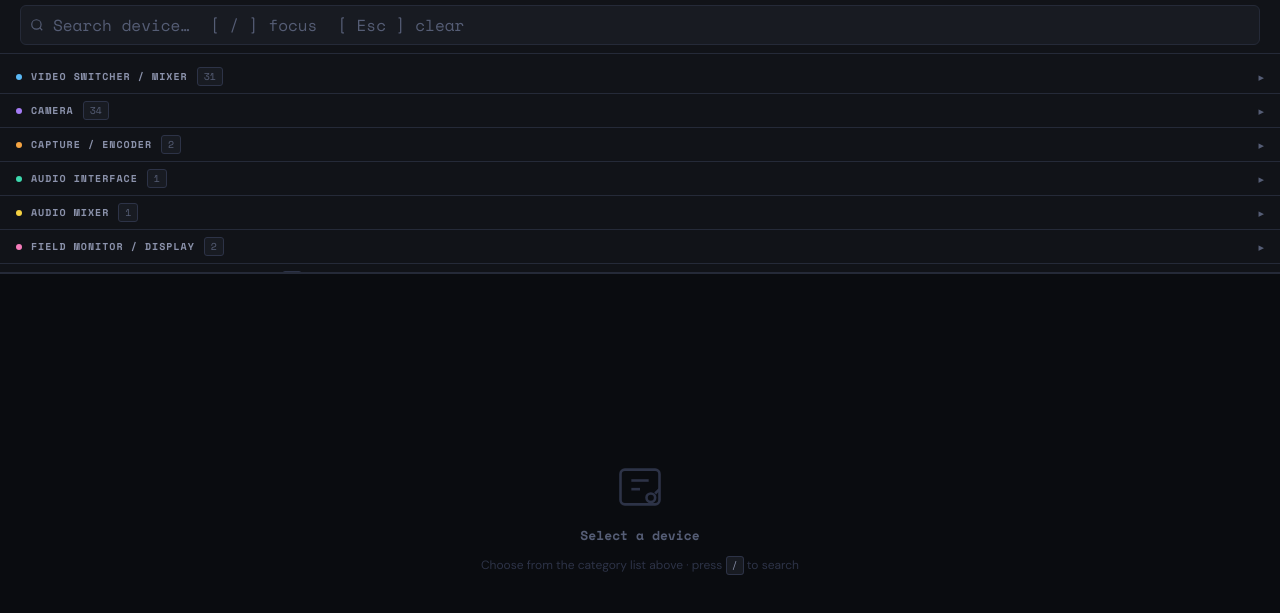
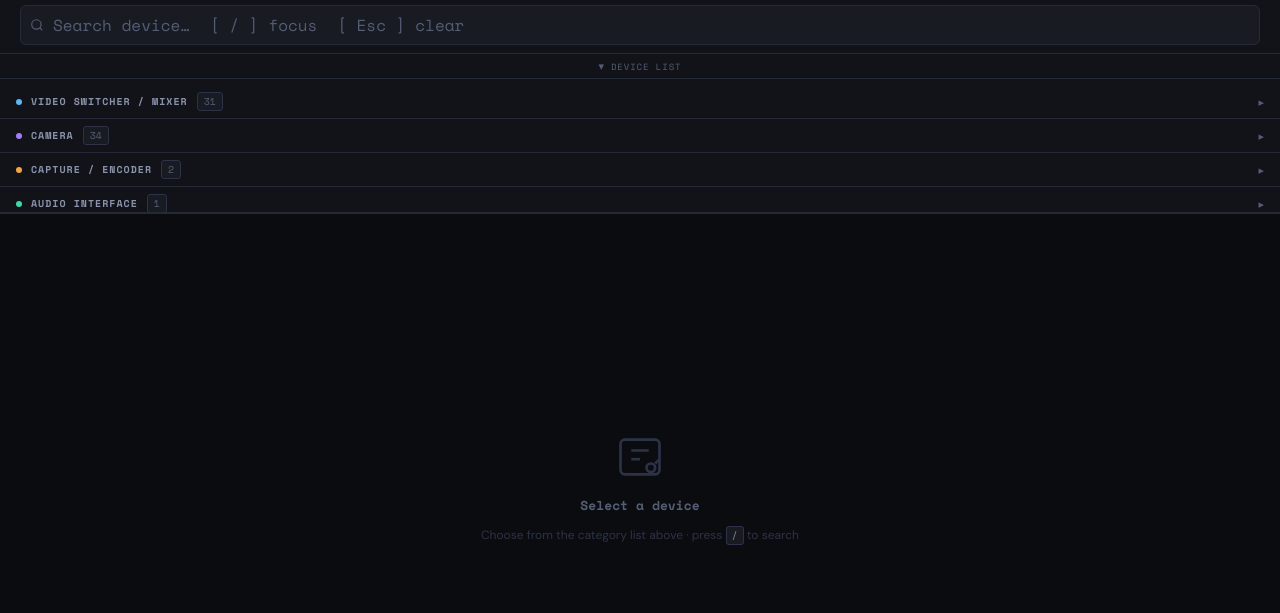
Before and after one commit to WataruKawamata/av-io-reference, a plain HTML site: page index.html in a window 1280 px wide. Shown: the part 41-654 px from the top of the page. Drawn offline with nearby package versions, Linux system fonts and the light colour scheme.

Commit message:
Add files via upload

```diff
--- a/index.html
+++ b/index.html
@@ -57,7 +57,11 @@
 </header>
 
 <!-- ── SIDEBAR (category tabs + device list) ──────────────────────────────── -->
-<div class="sidebar-panel">
+<div class="sidebar-panel" id="sidebarPanel">
+  <button class="sidebar-toggle" id="sidebarToggle" onclick="toggleSidebar()">
+    <span class="sidebar-toggle-icon">▾</span>
+    <span id="sidebarToggleLabel">DEVICE LIST</span>
+  </button>
   <div class="sidebar-scroll" id="sidebarWrap"></div>
 </div>
 
--- a/style.css
+++ b/style.css
@@ -123,15 +123,61 @@ kbd {
   color: var(--dim);
 }
 
-/* ── SIDEBAR (top, full width, scrollable horizontally if needed) ────────────*/
+/* ── SIDEBAR + DETAIL — アコーディオンレイアウト ─────────────────────────────*/
+/* body-wrap を flex-column で縦に積む                                          */
+/* .sidebar-panel と .detail-panel のどちらかが「拡大モード」になる             */
+
+.body-wrap {
+  display: flex;
+  flex-direction: column;
+  flex: 1;
+  overflow: hidden;
+}
+
+/* ── SIDEBAR ─────────────────────────────────────────────────────────────────*/
 .sidebar-panel {
   flex-shrink: 0;
-  height: var(--sidebar-h);
+  height: 160px;           /* デフォルト：やや小さめ */
+  min-height: 44px;        /* 最小：カテゴリタブヘッダーだけ見える高さ */
   background: var(--s1);
   border-bottom: 2px solid var(--border);
   overflow-y: auto;
   overflow-x: hidden;
+  transition: height .3s cubic-bezier(.4,0,.2,1);
+  cursor: pointer;         /* 「クリックで広がる」をヒント */
 }
+
+/* 一覧拡大モード（機材未選択 or タブクリック後） */
+.sidebar-panel.expanded {
+  height: 380px;
+}
+
+/* 詳細表示中は一覧を縮小 */
+.sidebar-panel.collapsed {
+  height: 120px;
+}
+
+/* タブヘッダーエリアにアコーディオントグルボタンを追加 */
+.sidebar-toggle {
+  display: flex;
+  align-items: center;
+  justify-content: center;
+  width: 100%;
+  padding: 4px 0;
+  background: none;
+  border: none;
+  border-bottom: 1px solid var(--border);
+  cursor: pointer;
+  color: var(--muted);
+  font-family: var(--mono);
+  font-size: 9px;
+  letter-spacing: .1em;
+  gap: 6px;
+  transition: background .1s, color .1s;
+}
+.sidebar-toggle:hover { background: var(--s2); color: var(--dim); }
+.sidebar-toggle-icon { font-size: 11px; transition: transform .3s; }
+.sidebar-panel.collapsed .sidebar-toggle-icon { transform: rotate(180deg); }
 
 .sidebar-scroll {
   display: flex;
@@ -269,6 +315,7 @@ kbd {
   overflow: hidden;
   display: flex;
   flex-direction: column;
+  min-height: 0;
 }
 
 .detail-scroll {
```
